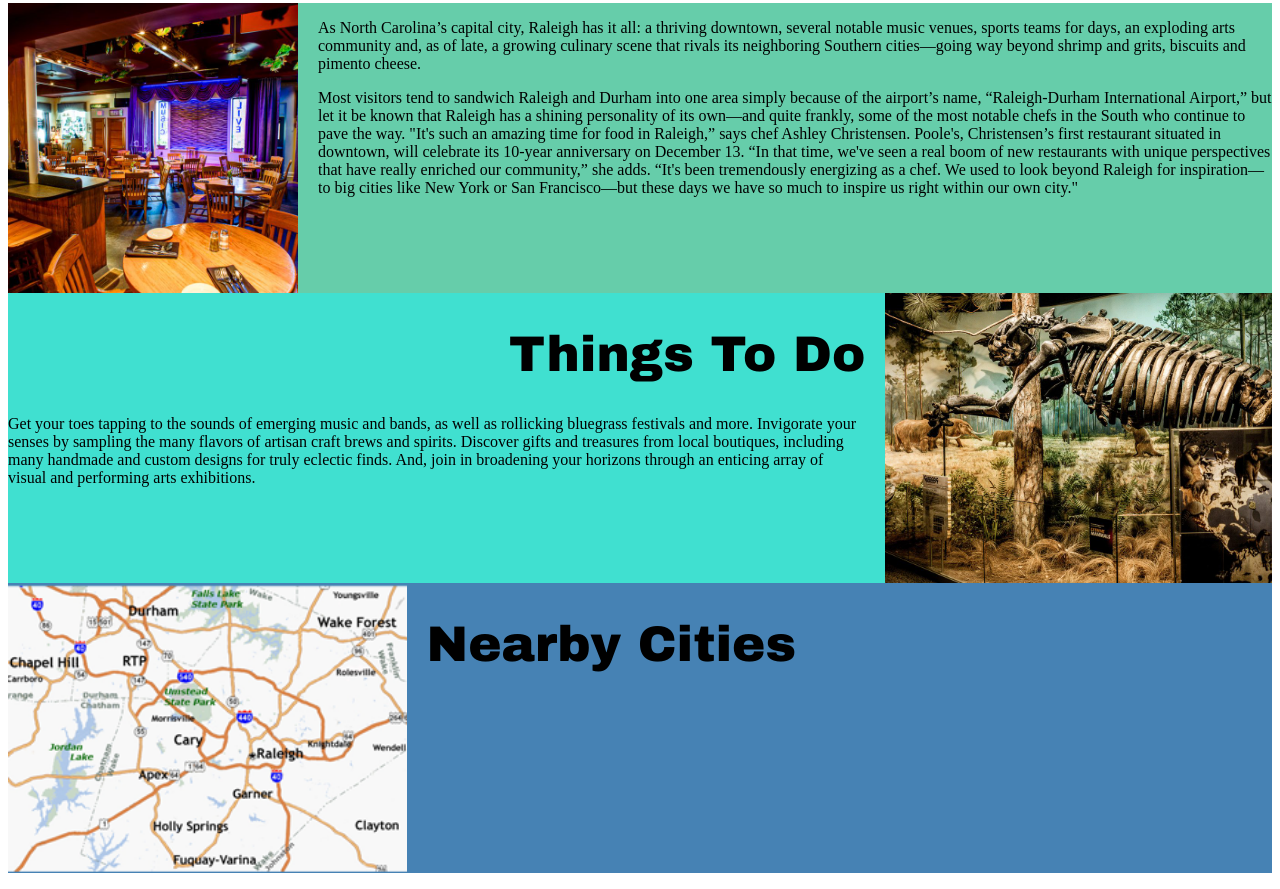
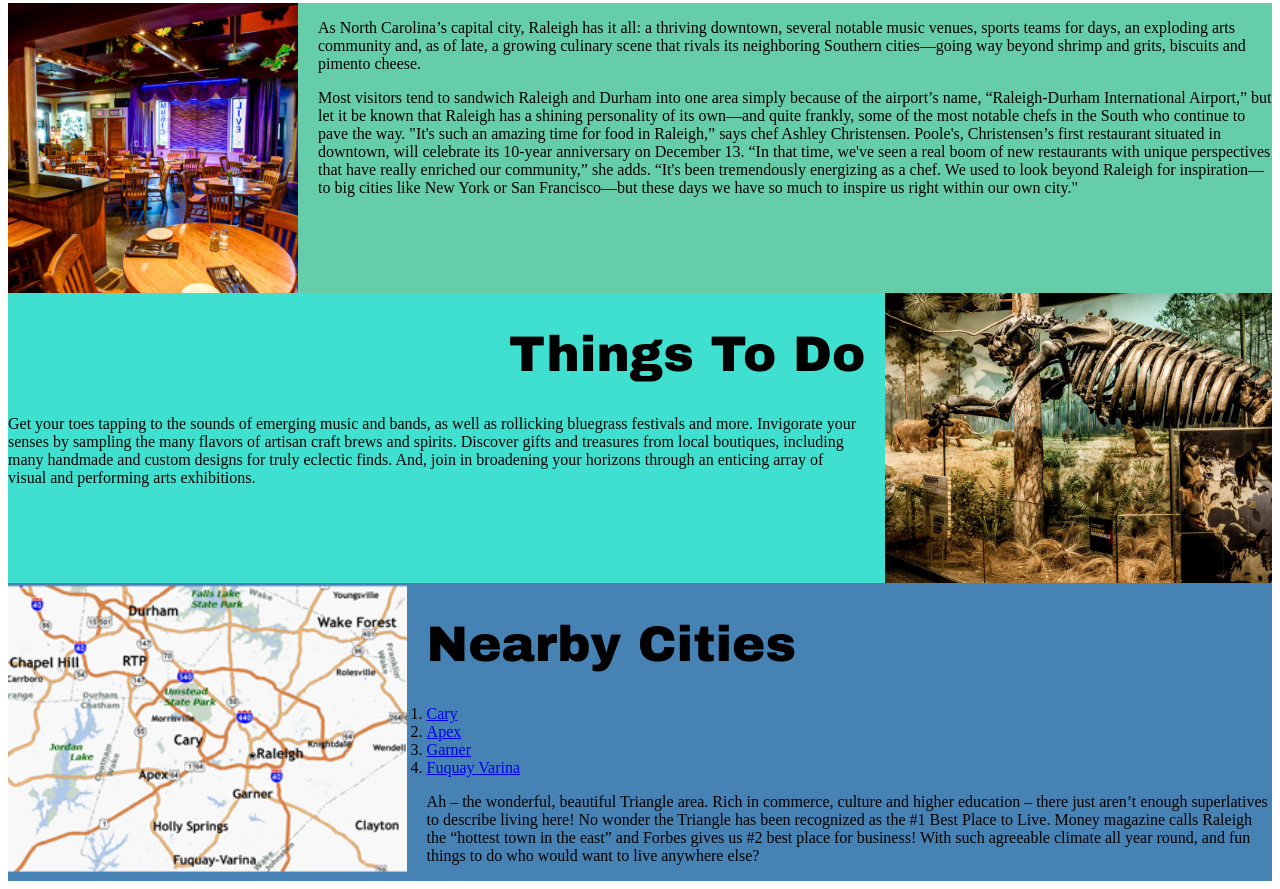
Before and after one commit to jhasick/collab_master, a plain HTML site: page index.html in a window 1280 px wide. Shown: the part 577-1466 px from the top of the page. Drawn offline with Linux system fonts and the light colour scheme.

Commit message:
finish cities

```diff
--- a/index.html
+++ b/index.html
@@ -13,7 +13,7 @@
 
 <body>
 
-	<div class = "toppanel title"> Our Raleigh Website!
+	<div class = "toppanel title">Raleigh, NC!
 
 	</div>
 	<h1 class = "subtitle-left">Raleigh Restaurants
@@ -37,6 +37,14 @@
 		<h1 class = "subtitle-left">Nearby Cities
 		</h1>
 
+		<ol>
+			<li> <a href="https://en.wikipedia.org/wiki/Cary,_North_Carolina">Cary</a></li>
+			<li> <a href="https://en.wikipedia.org/wiki/Apex,_North_Carolina">Apex</a></li>
+			<li> <a href="https://en.wikipedia.org/wiki/Garner,_North_Carolina">Garner</a></li>
+			<li> <a href="https://en.wikipedia.org/wiki/Fuquay-Varina,_North_Carolina">Fuquay Varina</a></li>
+		</ol>
+		<p>Ah – the wonderful, beautiful Triangle area. Rich in commerce, culture and higher education – there just aren’t enough superlatives to describe living here! No wonder the Triangle has been recognized as the #1 Best Place to Live. Money magazine calls Raleigh the “hottest town in the east” and Forbes gives us #2 best place for business! With such agreeable climate all year round, and fun things to do who would want to live anywhere else?</p>
+
 
 	</div>
 
```
